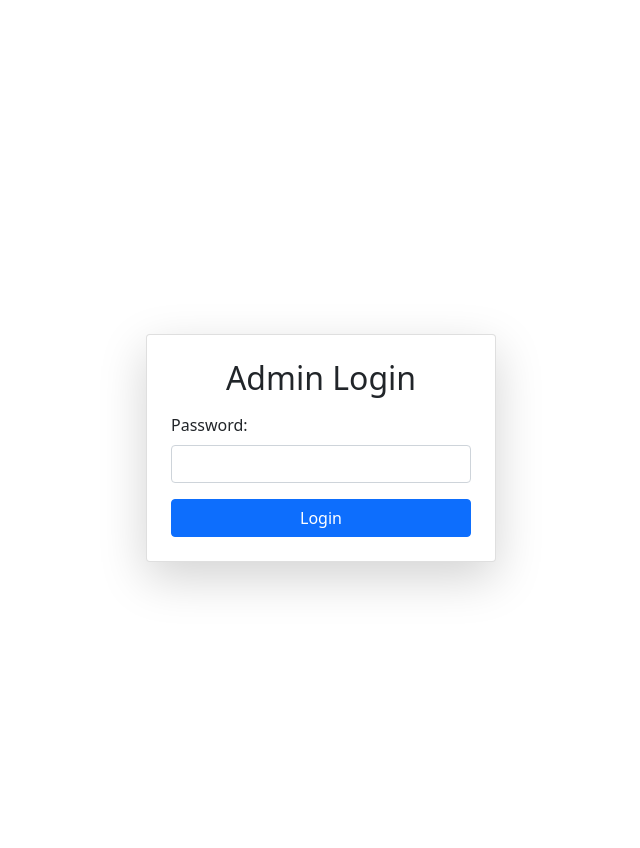
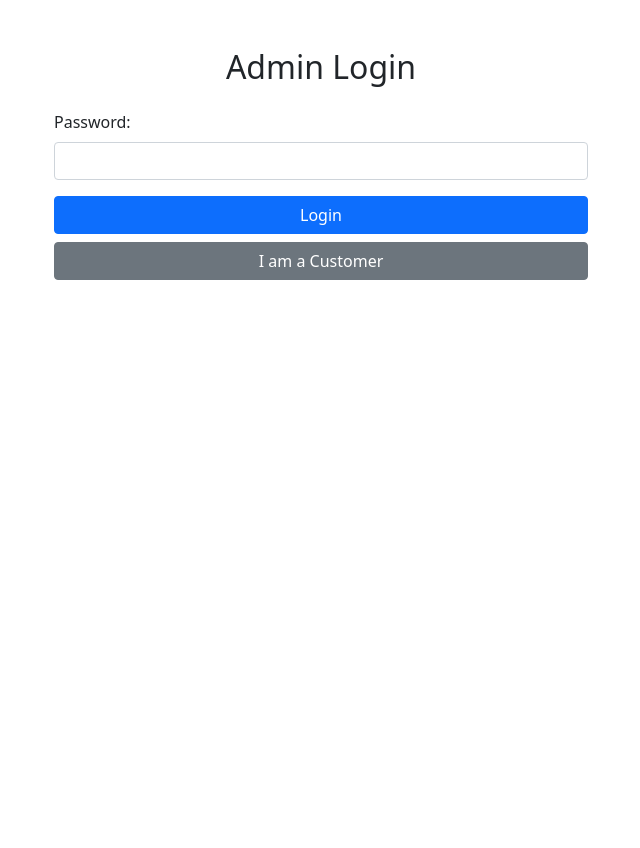
Before and after one commit to jariusismyname/pos_app, a Django app: page /admin-login/ in a window 1280 px wide. Shown: the part 30-878 px from the top of the page, without its empty margins (319-959 px from the left). After the commit the page ends 310 px from the top, so only its background shows below. Run offline with Django 5.2, Linux system fonts and the light colour scheme.

Commit message:
pinakato the max, ok to

```diff
--- a/pos_app/templates/admin_login.html
+++ b/pos_app/templates/admin_login.html
@@ -1,27 +1,26 @@
 {% extends 'base.html' %}
 
 {% block content %}
-<div class="container d-flex justify-content-center align-items-center" style="height: 100vh;">
-    <div class="card p-4 shadow-lg" style="width: 350px;">
-        <h2 class="text-center mb-3">Admin Login</h2>
+<div class="container mt-5">
+    <div class="row justify-content-center">
+        <div class="col-md-6">
+            <h2 class="text-center mb-4">Admin Login</h2>
 
-        <!-- Show messages ONLY if they exist -->
-        {% if messages %}
-            <div class="alert alert-danger">
-                {% for message in messages %}
-                    <p class="mb-0">{{ message }}</p>
-                {% endfor %}
-            </div>
-        {% endif %}
+            <form method="post">
+                {% csrf_token %}
+                <div class="mb-3">
+                    <label for="password" class="form-label">Password:</label>
+                    <input type="password" id="password" name="password" class="form-control" required>
+                </div>
+                <button type="submit" class="btn btn-primary w-100 mb-2">Login</button>
+            </form>
 
-        <form method="POST">
-            {% csrf_token %}
-            <div class="mb-3">
-                <label for="password" class="form-label">Password:</label>
-                <input type="password" id="password" name="password" class="form-control" required>
-            </div>
-            <button type="submit" class="btn btn-primary w-100">Login</button>
-        </form>
+            <!-- I Am a Customer Button -->
+            <form method="post" action="{% url 'products' %}">
+                {% csrf_token %}
+                <button type="submit" class="btn btn-secondary w-100">I am a Customer</button>
+            </form>
+        </div>
     </div>
 </div>
 {% endblock %}
--- a/pos_app/views.py
+++ b/pos_app/views.py
@@ -125,12 +125,14 @@ def add_to_cart(request, product_id):
     cart_item, created = CartItem.objects.get_or_create(cart=cart, product=product)
 
     if created:
-        cart_item.quantity = 1  # Default quantity when first added
+        cart_item.quantity = 1  # Default quantity for new item
     else:
         cart_item.quantity += 1  # Increase quantity if already in cart
 
     cart_item.save()
-    messages.success(request, f"{product.name} added to your cart.")
+
+    # 🔥 Remove message spam (Optional: Comment this out to remove all messages)
+    # messages.success(request, f"{product.name} added to your cart.")
 
     return redirect("products")
 
@@ -144,8 +146,12 @@ def adjust_cart_item(request, cart_item_id):
             if quantity > 0:
                 cart_item.quantity = quantity
                 cart_item.save()
+                # 🔥 Remove message spam (Optional)
+                # messages.success(request, f"Updated {cart_item.product.name} quantity to {quantity}.")
             else:
                 cart_item.delete()
+                # 🔥 Remove message spam (Optional)
+                # messages.success(request, f"Removed {cart_item.product.name} from cart.")
 
         except ValueError:
             messages.error(request, "Invalid quantity.")
```
